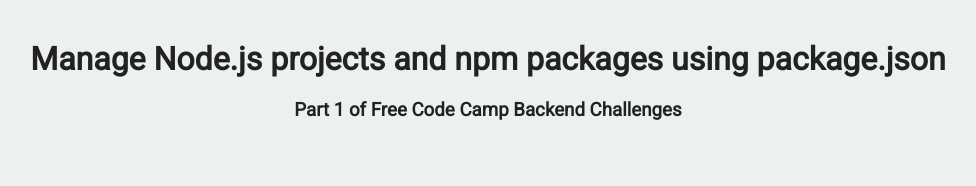
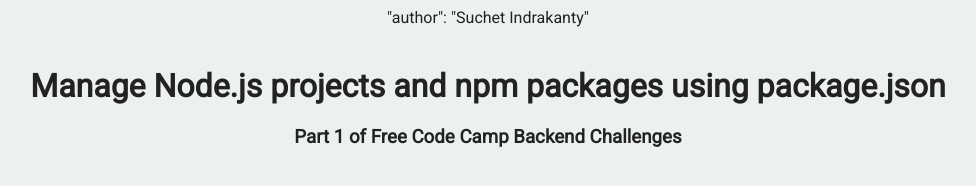
Before and after one commit to suchetindrakanty/FCC-Packages, a website: page views/index.html in a window 1280 px wide. Shown: the whole page, without its empty margins (152-1128 px from the left). Drawn offline with Linux system fonts and the light colour scheme.

Commit message:
adding new package at views

```diff
--- a/views/index.html
+++ b/views/index.html
@@ -1,6 +1,6 @@
 <!DOCTYPE html>
 <html>
-
+"author": "Suchet Indrakanty"
    <head>
       <title>Backend Challenges | Free Code Camp</title>
       <link rel="shortcut icon" href="https://cdn.hyperdev.com/us-east-1%3A52a203ff-088b-420f-81be-45bf559d01b1%2Ffavicon.ico" type="image/x-icon"/>
```
